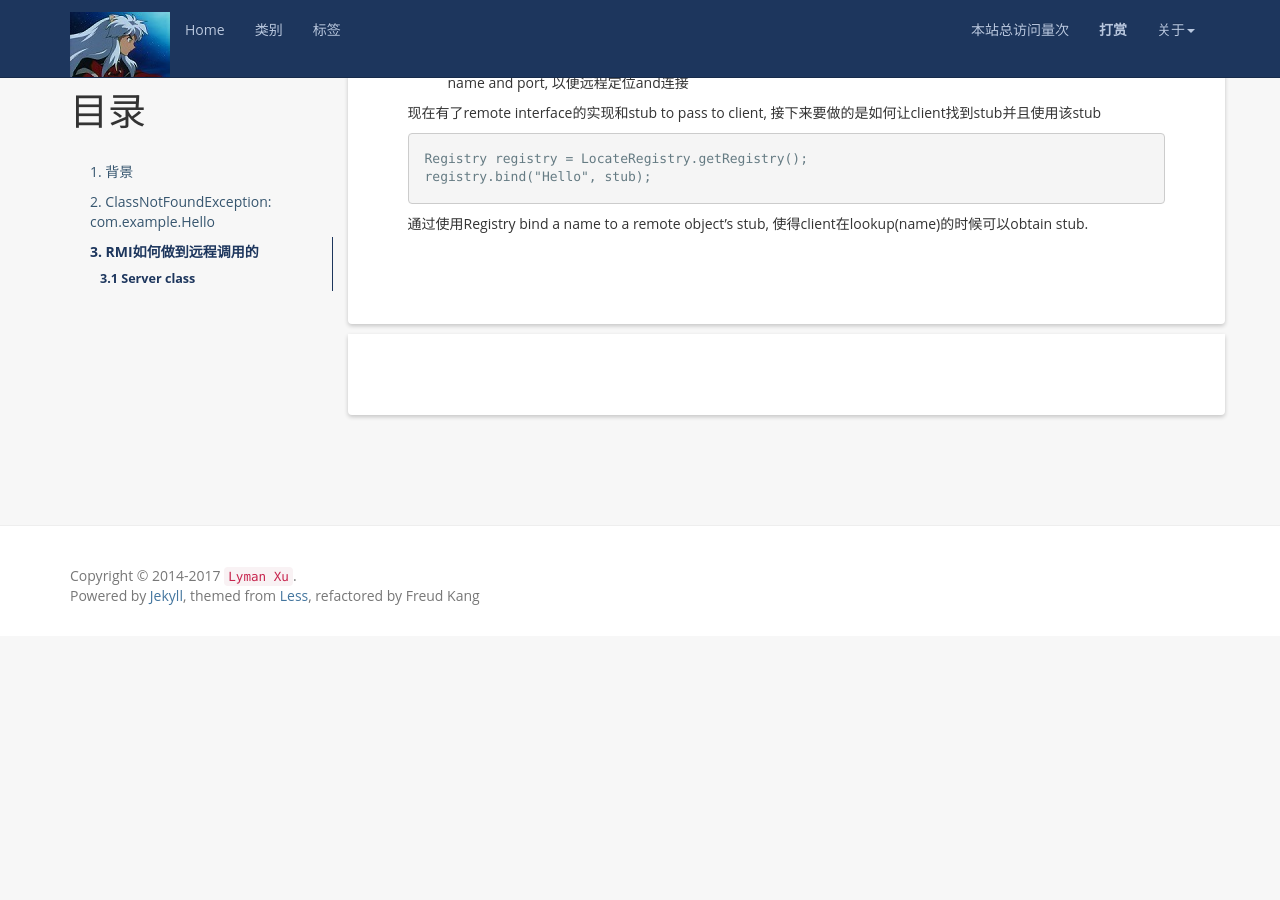
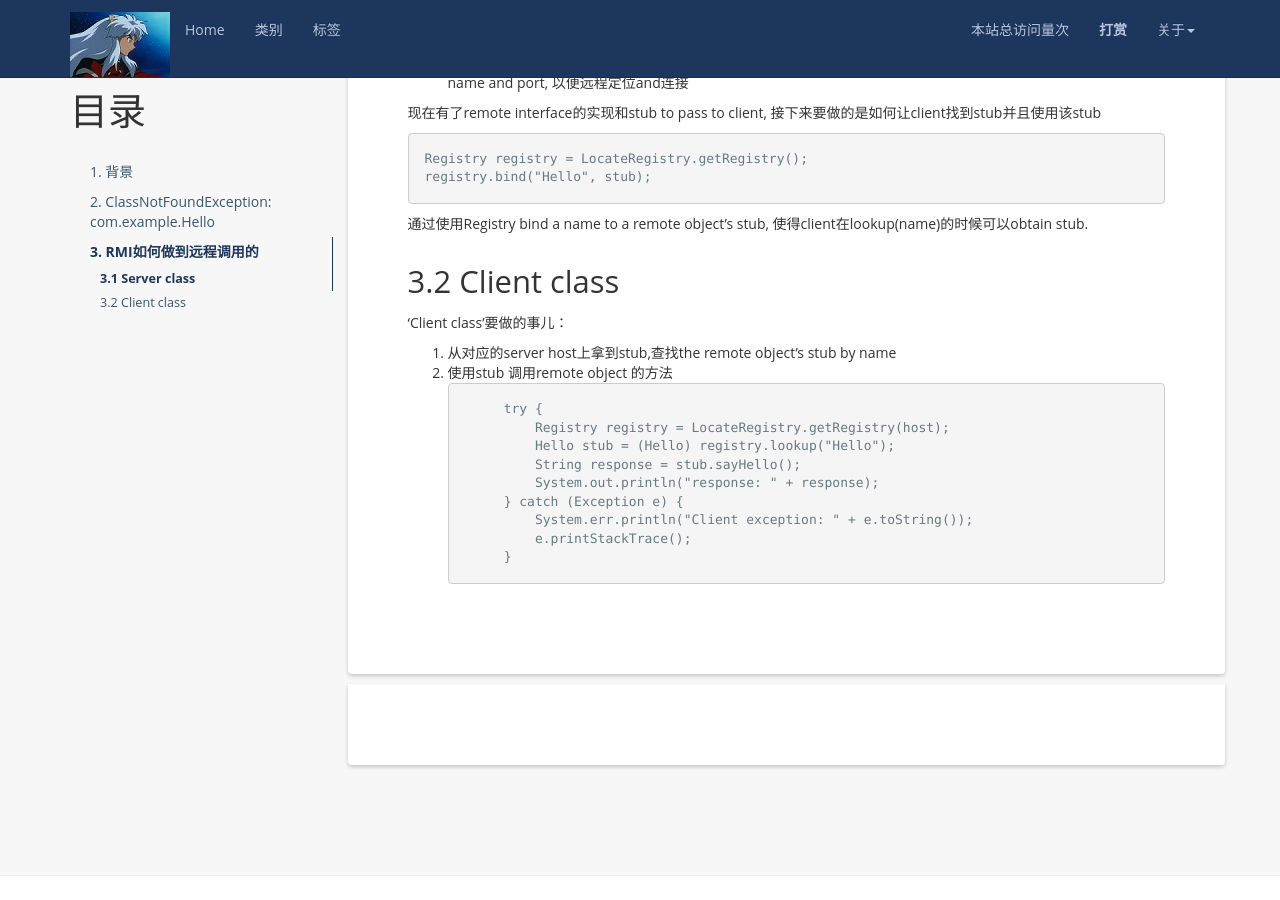
Before and after one commit to LymanXu/Blog, a Jekyll site: the page built from _posts/Distribute/2017-11-01-distributed-system-2.md, in a window 1280 px wide and 900 px high, scrolled down 1539 px. Built offline with Jekyll 4.4.1, drawn with Linux system fonts in a browser that asks for light colours; nearby versions of some CDN libraries; comment, search, counter and statistics services are not loaded; before the commit the page ends 2175 px from its top, so only the background shows below that.

Commit message:
add notes@lyman2017-11-01

````diff
--- a/_posts/Distribute/2017-11-01-distributed-system-2.md
+++ b/_posts/Distribute/2017-11-01-distributed-system-2.md
@@ -70,3 +70,20 @@ Registry registry = LocateRegistry.getRegistry();
 registry.bind("Hello", stub);
 ```
 通过使用Registry bind a name to a remote object's stub, 使得client在lookup(name)的时候可以obtain stub.
+
+## 3.2 Client class
+'Client class'要做的事儿：
+
+1. 从对应的server host上拿到stub,查找the remote object's stub by name
+2. 使用stub 调用remote object 的方法
+```buildoutcfg
+        try {
+            Registry registry = LocateRegistry.getRegistry(host);
+            Hello stub = (Hello) registry.lookup("Hello");
+            String response = stub.sayHello();
+            System.out.println("response: " + response);
+        } catch (Exception e) {
+            System.err.println("Client exception: " + e.toString());
+            e.printStackTrace();
+        }
+```
````
Also changed, not shown: _posts/Distribute/2017-10-13-how-to-learn-distribute.md (+4 -1 lines), _posts/Distribute/2017-10-14-distributed-system-1.md (+8 -0 lines), _posts/Java/2017-11-01-learn-java-1.md (renamed from _posts/Java/2017-11-01-java-load-class.md, +1 -1 lines), _posts/Java/2017-11-03-how-to-learn-java.md (added, +27 -0 lines), _posts/Java/2017-11-03-learn-java-2.md (added, +48 -0 lines).
